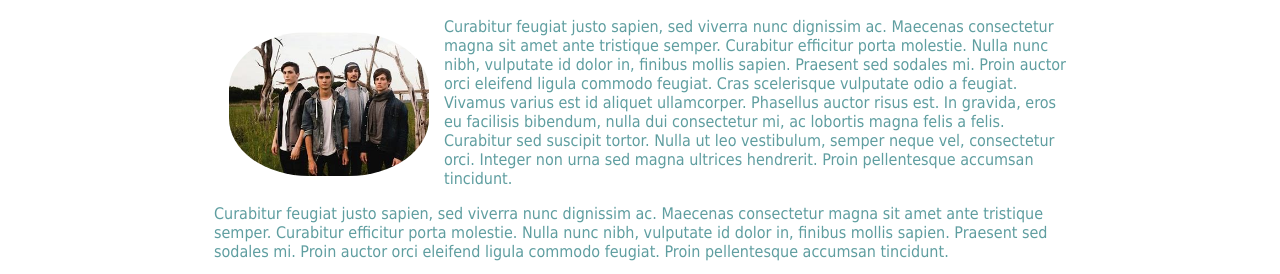
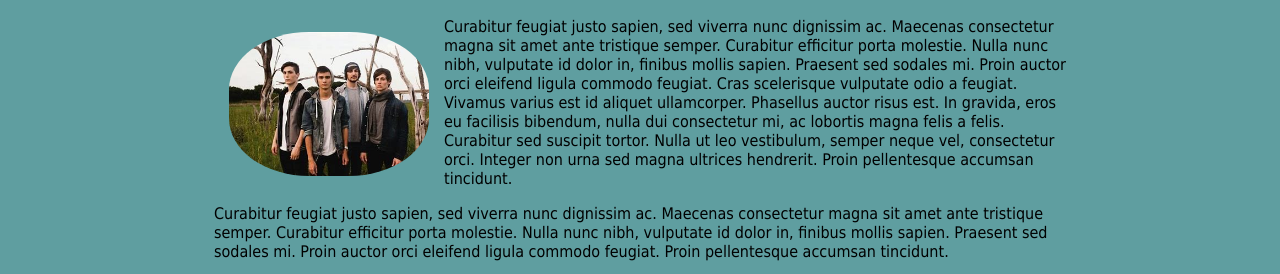
Before and after one commit to Zerik99/Polyphia-Fan-Page, a plain HTML site: page about.html in a window 1280 px wide. Shown: the part 393-667 px from the top of the page. Drawn offline with Linux system fonts and the light colour scheme.

Commit message:
changed background color

```diff
--- a/styles.css
+++ b/styles.css
@@ -1,7 +1,7 @@
 * {
   box-sizing: border-box;
   font-family: Tahoma;
-  color: cadetblue;
+  color: black;
 }
 @font-face {
   font-family: "gotique";
@@ -21,7 +21,7 @@ html,
 body {
   margin: 0;
   padding: 0;
-  background-color: ;
+  background-color: cadetblue;
 }
 .nav ul {
   margin: 0;
@@ -57,6 +57,7 @@ body {
 
 .band-name-large {
   text-align: center;
+  color: cadetblue;
   margin: 0;
   font-size: 9em;
   font-family: "gotique";
```
